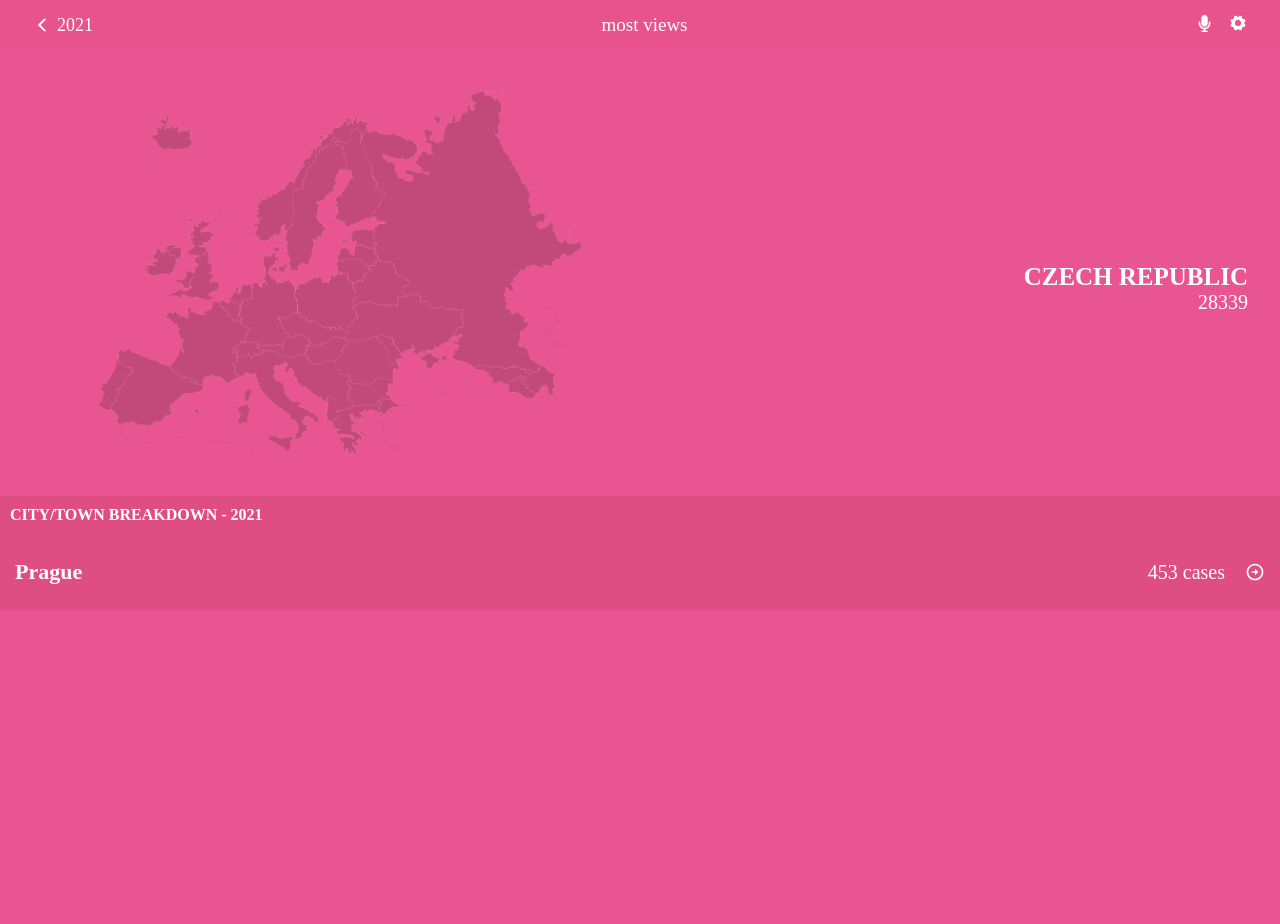
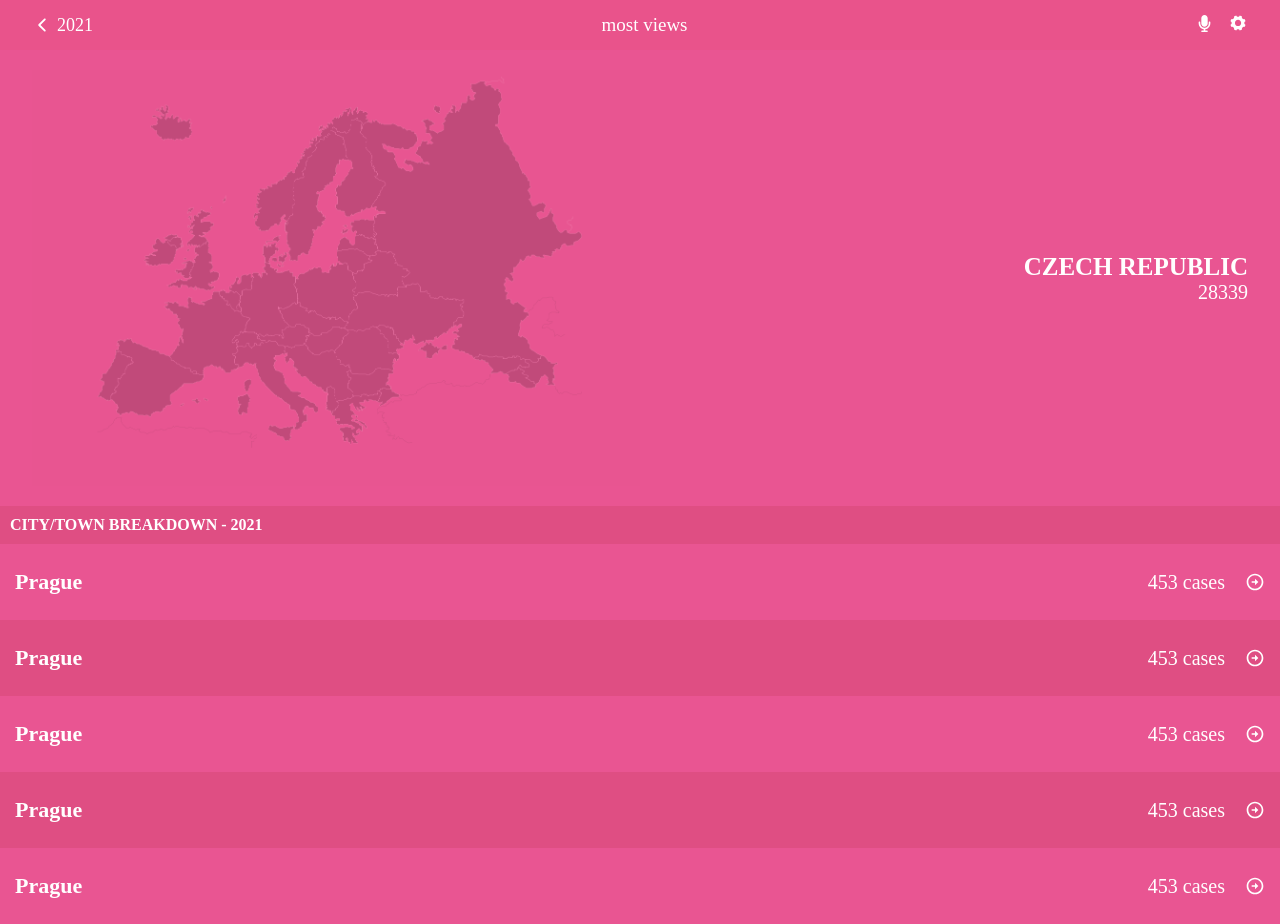
Before and after one commit to moise10r/covid_19_app, a React (Create React App) app: page /detail in a window 1280 px wide. Before the commit the page ends 800 px from the top, so only its background shows below. Built offline with nearby package versions, Linux system fonts and the light colour scheme.

Commit message:
Finalize the detail page style

```diff
--- a/src/component/features/DetailPage/detail.jsx
+++ b/src/component/features/DetailPage/detail.jsx
@@ -40,6 +40,58 @@ const Detail = () => (
                 </span>
               </div>
             </li>
+            <li className="town">
+              <div className="left-container">
+                <h2 className="name">Prague</h2>
+              </div>
+              <div className="right-container">
+                <span>453 cases</span>
+                <span className="extend">
+                  <IconContext.Provider value={{ className: 'icon ' }}>
+                    <BiRightArrowCircle />
+                  </IconContext.Provider>
+                </span>
+              </div>
+            </li>
+            <li className="town">
+              <div className="left-container">
+                <h2 className="name">Prague</h2>
+              </div>
+              <div className="right-container">
+                <span>453 cases</span>
+                <span className="extend">
+                  <IconContext.Provider value={{ className: 'icon ' }}>
+                    <BiRightArrowCircle />
+                  </IconContext.Provider>
+                </span>
+              </div>
+            </li>
+            <li className="town">
+              <div className="left-container">
+                <h2 className="name">Prague</h2>
+              </div>
+              <div className="right-container">
+                <span>453 cases</span>
+                <span className="extend">
+                  <IconContext.Provider value={{ className: 'icon ' }}>
+                    <BiRightArrowCircle />
+                  </IconContext.Provider>
+                </span>
+              </div>
+            </li>
+            <li className="town">
+              <div className="left-container">
+                <h2 className="name">Prague</h2>
+              </div>
+              <div className="right-container">
+                <span>453 cases</span>
+                <span className="extend">
+                  <IconContext.Provider value={{ className: 'icon ' }}>
+                    <BiRightArrowCircle />
+                  </IconContext.Provider>
+                </span>
+              </div>
+            </li>
           </ul>
         </div>
       </div>
--- a/src/component/features/DetailPage/detail.scss
+++ b/src/component/features/DetailPage/detail.scss
@@ -4,13 +4,13 @@
 
 .main-detail-section {
   width: 100%;
-  padding: 3rem 0;
 
   .main-detail-wrapper {
     width: 100%;
     .continent-container {
       @include container;
       @include flex;
+      padding: 2rem 0;
       .left-container {
         width: 50%;
         .img-wrapper {
@@ -88,6 +88,9 @@
               }
             }
           }
+          &:nth-child(odd){
+            background-color: $sec-bg-color;
+          }
         }
       }
     }
--- a/src/component/features/HomePage/home.scss
+++ b/src/component/features/HomePage/home.scss
@@ -4,7 +4,6 @@
 
 .main-home-section {
   width: 100%;
-  padding: 3rem 0;
 
   .main-home-wrapper {
     width: 100%;
@@ -12,7 +11,7 @@
     .continent-container {
       @include container;
       @include flex;
-
+      padding: 3rem 0;
       align-items: flex-end;
 
       .left-container {
```
